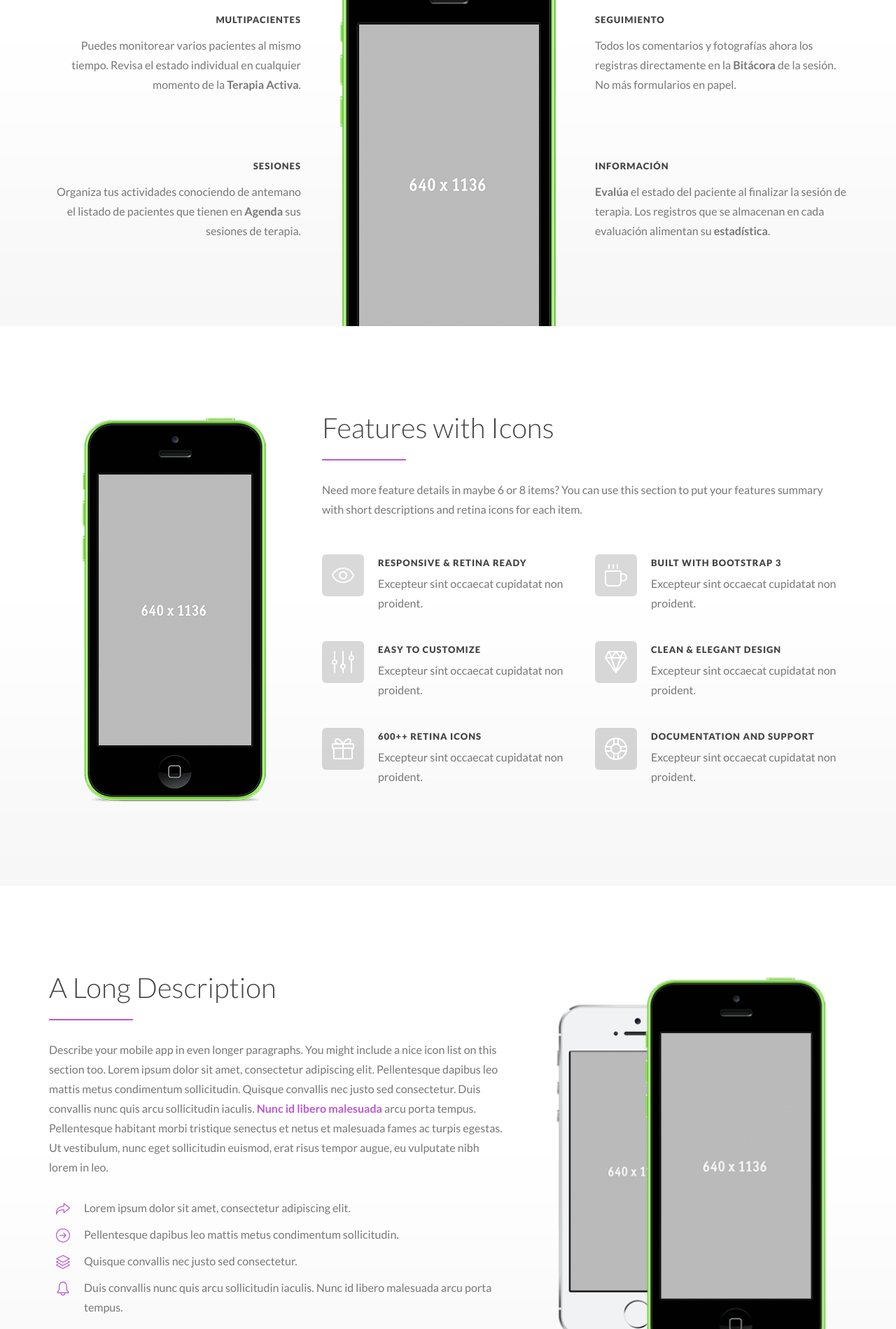
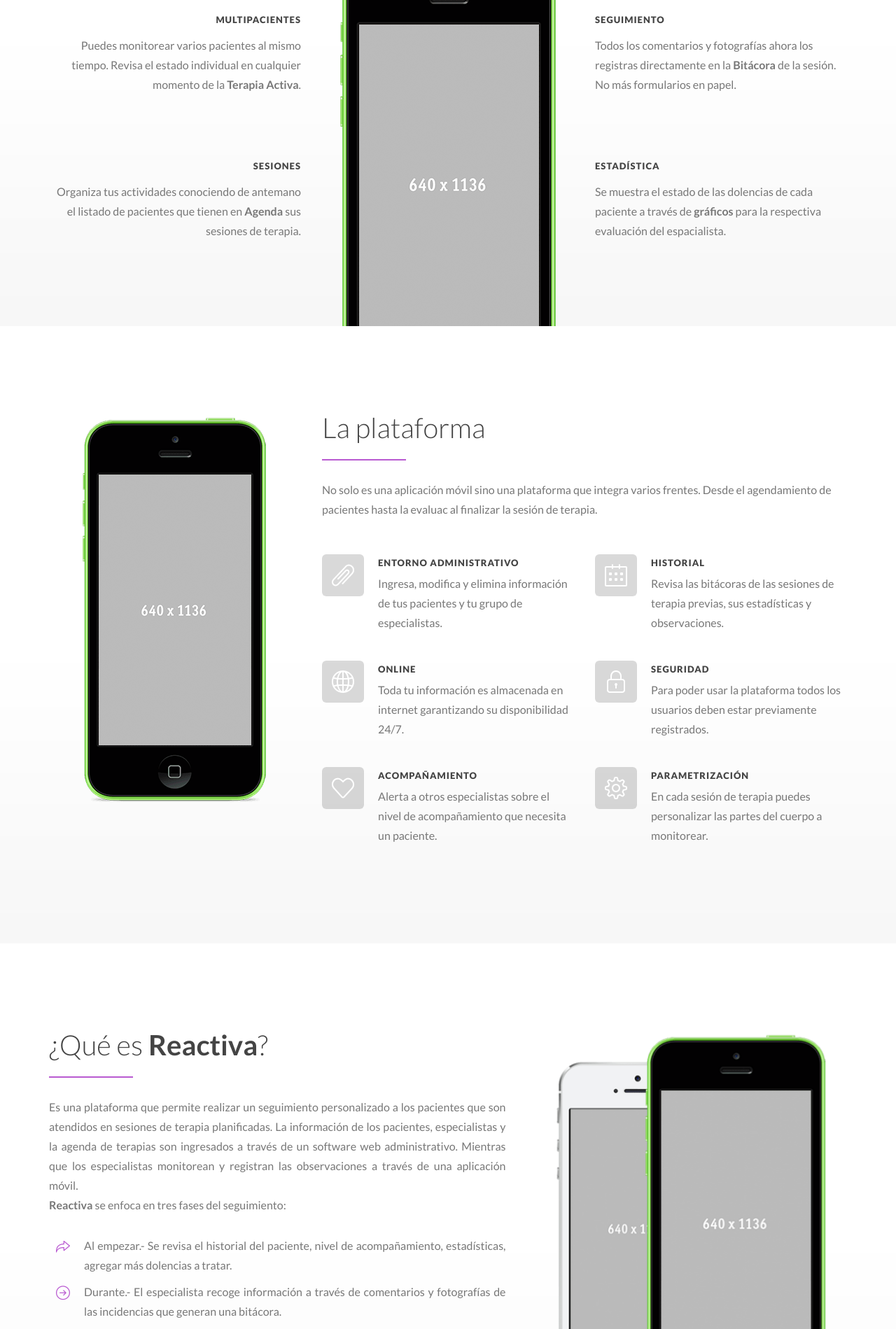
Before and after one commit to fzzio/ReactivaWeb, a CodeIgniter app: page /database/ in a window 1280 px wide. Shown: the part 1200-3099 px from the top of the page at 70% size. Run offline with CodeIgniter, Linux system fonts and the light colour scheme.

Commit message:
Textos de Reactiva

```diff
--- a/application/views/landing/index.php
+++ b/application/views/landing/index.php
@@ -251,9 +251,9 @@
 								</p>
 							</li>
 							<li class="features-list-item">
-								<h5>Información</h5>
+								<h5>Estadística</h5>
 								<p>
-									<strong>Evalúa</strong> el estado del paciente al finalizar la sesión de terapia. Los registros que se almacenan en cada evaluación alimentan su <strong>estadística</strong>.
+									Se muestra el estado de las dolencias de cada paciente a través de <strong>gráficos</strong> para la respectiva evaluación del espacialista.
 								</p>
 							</li>
 						</ul>
@@ -269,10 +269,10 @@
 			</div>
 		</section>
 
-			<!--
-			=================================
-			FEATURES WITH ICONS SECTION
-			=================================
+		<!--
+		=================================
+		FEATURES WITH ICONS SECTION
+		=================================
 		-->
 		<section id="features-icons" class="features-icons-section section">
 			<div class="container">
@@ -281,47 +281,48 @@
 					<div class="col-md-8 col-md-push-4">
 
 						<!-- SECTION HEADING -->
-						<h2 class="section-heading wow fadeIn" data-wow-duration="1s">Features with Icons</h2>
-						<p class="wow fadeIn" data-wow-duration="1s">Need more feature details in maybe 6 or 8 items? You can use this section to put your features summary with short descriptions and retina icons for each item.</p>
+						<h2 class="section-heading wow fadeIn" data-wow-duration="1s">
+							La plataforma
+						</h2>
+						<p class="wow fadeIn" data-wow-duration="1s">
+							No solo es una aplicación móvil sino una plataforma que integra varios frentes. Desde el agendamiento de pacientes hasta la evaluac al finalizar la sesión de terapia.
+						</p>
 
 						<!-- FEATURES LIST WITH ICONS -->
 						<div class="features-icon-list row wow fadeIn" data-wow-duration="1s">
 							<div class="features-icon-list-item col-sm-6">
-								<i class="icon-eye"></i>
-								<h5>Responsive & Retina Ready</h5>
-								<p>Excepteur sint occaecat cupidatat non proident.</p>
+								<i class="icon-paper-clip"></i>
+								<h5>Entorno Administrativo</h5>
+								<p>Ingresa, modifica y elimina información de tus pacientes y tu grupo de especialistas.</p>
 							</div>
 							<div class="features-icon-list-item col-sm-6">
-								<i class="icon-cup"></i>
-								<h5>Built with Bootstrap 3</h5>
-								<p>Excepteur sint occaecat cupidatat non proident.</p>
+								<i class="icon-calendar"></i>
+								<h5>Historial</h5>
+								<p>Revisa las bitácoras de las sesiones de terapia previas, sus estadísticas y observaciones.</p>
 							</div>
-							<div class="clear">
+							<div class="clear"></div>
+							<div class="features-icon-list-item col-sm-6">
+								<i class="icon-globe"></i>
+								<h5>Online</h5>
+								<p>Toda tu información es almacenada en internet garantizando su disponibilidad 24/7.</p>
 							</div>
 							<div class="features-icon-list-item col-sm-6">
-								<i class="icon-equalizer"></i>
-								<h5>Easy to Customize</h5>
-								<p>Excepteur sint occaecat cupidatat non proident.</p>
+								<i class="icon-lock"></i>
+								<h5>Seguridad</h5>
+								<p>Para poder usar la plataforma todos los usuarios deben estar previamente registrados.</p>
+							</div>
+							<div class="clear"></div>
+							<div class="features-icon-list-item col-sm-6">
+								<i class="icon-heart"></i>
+								<h5>Acompañamiento</h5>
+								<p>Alerta a otros especialistas sobre el nivel de acompañamiento que necesita un paciente.</p>
 							</div>
 							<div class="features-icon-list-item col-sm-6">
-								<i class="icon-diamond"></i>
-								<h5>Clean & Elegant Design</h5>
-								<p>Excepteur sint occaecat cupidatat non proident.</p>
+								<i class="icon-settings"></i>
+								<h5>Parametrización</h5>
+								<p>En cada sesión de terapia puedes personalizar las partes del cuerpo a monitorear.</p>
 							</div>
-							<div class="clear">
-							</div>
-							<div class="features-icon-list-item col-sm-6">
-								<i class="icon-present"></i>
-								<h5>600++ Retina Icons</h5>
-								<p>Excepteur sint occaecat cupidatat non proident.</p>
-							</div>
-							<div class="features-icon-list-item col-sm-6">
-								<i class="icon-support"></i>
-								<h5>Documentation and Support</h5>
-								<p>Excepteur sint occaecat cupidatat non proident.</p>
-							</div>
-							<div class="clear">
-							</div>
+							<div class="clear"></div>
 						</div>
 					</div>
 
@@ -381,28 +382,33 @@
 					<div class="col-md-7">
 
 						<!-- SECTION HEADING -->
-						<h2 class="section-heading wow fadeIn" data-wow-duration="1s">A Long Description</h2>
-						<p class="wow fadeIn" data-wow-duration="1s">Describe your mobile app in even longer paragraphs. You might include a nice icon list on this section too. Lorem ipsum dolor sit amet, consectetur adipiscing elit. Pellentesque dapibus leo mattis metus condimentum sollicitudin. Quisque convallis nec justo sed consectetur. Duis convallis nunc quis arcu sollicitudin iaculis. <a href="#">Nunc id libero malesuada</a> arcu porta tempus. Pellentesque habitant morbi tristique senectus et netus et malesuada fames ac turpis egestas. Ut vestibulum, nunc eget sollicitudin euismod, erat risus tempor augue, eu vulputate nibh lorem in leo.</p>
+						<h2 class="section-heading wow fadeIn" data-wow-duration="1s">
+							¿Qué es <strong>Reactiva</strong>?
+						</h2>
+						<p class="wow fadeIn text-justify" data-wow-duration="1s">
+							Es una plataforma que permite realizar un seguimiento personalizado a los pacientes que son atendidos en sesiones de terapia planificadas. La información de los pacientes, especialistas y la agenda de terapias son ingresados a través de un software web administrativo. Mientras que los especialistas monitorean y registran las observaciones a través de una aplicación móvil.<br />
+							<strong>Reactiva</strong> se enfoca en tres fases del seguimiento:
+						</p>
 
 						<!-- ICON LIST -->
-						<ul class="list-with-icons wow fadeIn" data-wow-duration="1s">
+						<ul class="list-with-icons wow fadeIn text-justify" data-wow-duration="1s">
 							<li>
 								<i class="icon-action-redo"></i>
-								Lorem ipsum dolor sit amet, consectetur adipiscing elit.
+								Al empezar.- Se revisa el historial del paciente, nivel de acompañamiento, estadísticas, agregar más dolencias a tratar.
 							</li>
 							<li>
 								<i class="icon-arrow-right"></i>
-								Pellentesque dapibus leo mattis metus condimentum sollicitudin.
+								Durante.- El especialista recoge información a través de comentarios y fotografías de las incidencias que generan una bitácora.
 							</li>
 							<li>
 								<i class="icon-layers"></i>
-								Quisque convallis nec justo sed consectetur.
-							</li>
-							<li>
-								<i class="icon-bell"></i>
-								Duis convallis nunc quis arcu sollicitudin iaculis. Nunc id libero malesuada arcu porta tempus.
+								Al finalizar.- Se puede evaluar la mejoría del paciente respecto a las lesiones indicadas al inicio de la sesión.
 							</li>
 						</ul>
+						<p class="wow fadeIn text-justify" data-wow-duration="1s">
+							<strong>Reactiva</strong> es un producto desarrollado por la empresa <a href="http://www.cajanegra.com.ec" target="_blank">CAJA NEGRA</a> y forma parte del programa de acompañamiento y mentorías <a href="http://onenest.partners/" target="_blank">OneNest</a>.
+						</p>
+
 
 					</div>
 
@@ -926,7 +932,7 @@
 				</ul>
 
 				<!-- COPYRIGHT -->
-				<div class="copyright">Copyright &copy; CAJANEGRA S.A., Todos los derechos reservados</div>
+				<div class="copyright">CAJANEGRA S.A. <?php echo date("Y"); ?> &copy; Todos los derechos reservados</div>
 			</div>
 		</footer>
 
```
Also changed, not shown: assets/landing/images/contents/hero-phone-back.png.
